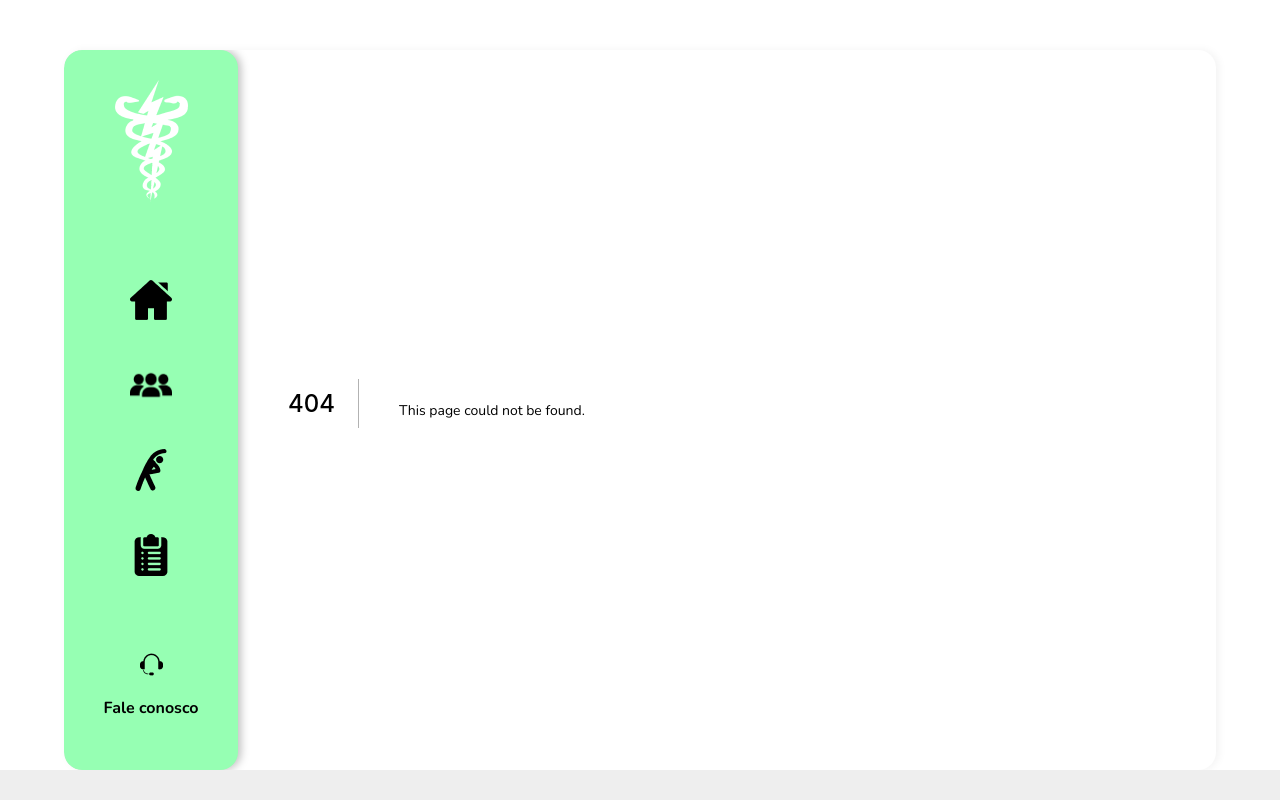
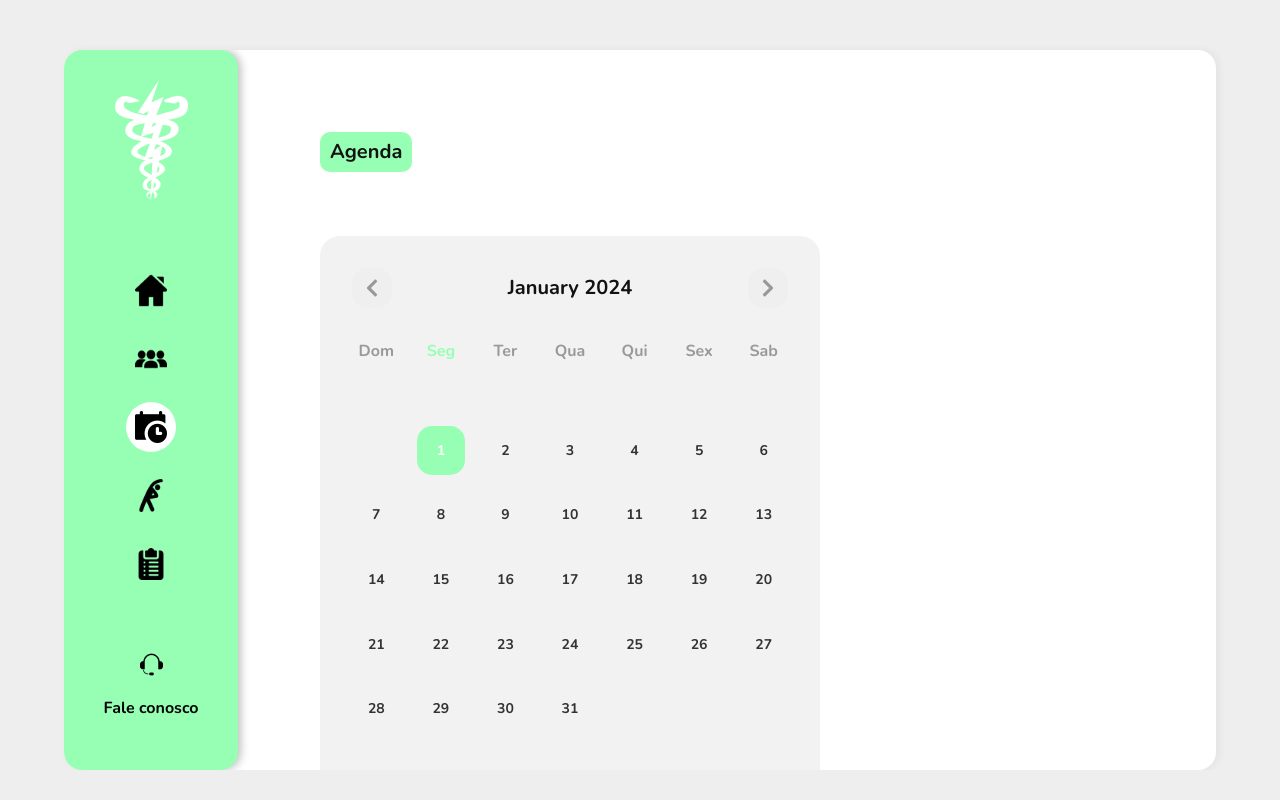
Before and after one commit to Wendellsg/app-fisio-web, a Next.js app: page /schedule in a window 1280 px wide. Before the commit this address had no page. Built offline with nearby package versions, Linux system fonts and the light colour scheme.

Commit message:
feat: calendar

```diff
--- a/package.json
+++ b/package.json
@@ -12,6 +12,7 @@
     "@hookform/resolvers": "^3.1.0",
     "@tanstack/react-query": "^5.0.5",
     "axios": "^0.26.1",
+    "date-fns": "^2.30.0",
     "jotai": "^2.2.1",
     "next": "12.1.4",
     "react": "18.0.0",
--- /dev/null
+++ b/pages/schedule/index.tsx
@@ -0,0 +1,25 @@
+import { Box } from "../../src/components/atoms/layouts";
+import { Title } from "../../src/components/atoms/typograph";
+import { Calendar } from "../../src/components/organisms/calendar";
+
+export default function SchedulePage() {
+  return (
+    <Box
+      width="100%"
+      justifyContent="space-between"
+      gap="2rem"
+      alignItems="flex-start"
+      minHeight="80vh"
+      padding="2rem"
+      flexDirection="column"
+    >
+      <Title size="lg" withBackground>
+        Agenda
+      </Title>
+
+      <Box margin="2rem 0">
+        <Calendar />
+      </Box>
+    </Box>
+  );
+}
--- a/src/components/Nav/index.tsx
+++ b/src/components/Nav/index.tsx
@@ -27,6 +27,11 @@ export default function NavMenu() {
             <img src={"/assets/pacientes.png"} alt="Pacientes" />
           </NavItem>
         </Link>
+        <Link href="/schedule" passHref>
+          <NavItem active={!!router.asPath.match("/schedule")}>
+            <img src={"/assets/calendar.png"} alt="schedule" />
+          </NavItem>
+        </Link>
         <Link href="/exercises" passHref>
           <NavItem active={!!router.asPath.match("/exercises")}>
             <img src={"/assets/exercicios.png"} alt="exercicios" />
--- a/src/components/Nav/styles.ts
+++ b/src/components/Nav/styles.ts
@@ -66,8 +66,8 @@ export const NavItem = styled.li<{
   }
 
   @media (min-width: 980px) {
-    width: 65px;
-    height: 65px;
+    width: 50px;
+    height: 50px;
   }
 
   &:hover {
--- /dev/null
+++ b/src/components/organisms/calendar/index.tsx
@@ -0,0 +1,211 @@
+import {
+  add,
+  eachDayOfInterval,
+  endOfMonth,
+  format,
+  getDay,
+  isFriday,
+  isMonday,
+  isSaturday,
+  isSunday,
+  isThursday,
+  isTuesday,
+  isWednesday,
+  parse,
+  startOfToday,
+} from "date-fns";
+import { useState } from "react";
+import { FaChevronLeft, FaChevronRight } from "react-icons/fa";
+import { THEME } from "../../../theme";
+import { Box } from "../../atoms/layouts";
+import { Paragraph } from "../../atoms/typograph";
+import { ChevronButton, Day, Meeting, WeekDate } from "./styles";
+
+const meetings = [
+  {
+    id: 1,
+    name: "Leslie Alexander",
+    imageUrl:
+      "https://images.unsplash.com/photo-1494790108377-be9c29b29330?ixlib=rb-1.2.1&ixid=eyJhcHBfaWQiOjEyMDd9&auto=format&fit=facearea&facepad=2&w=256&h=256&q=80",
+    startDatetime: "2023-11-11T13:00",
+    endDatetime: "2023-11-11T14:30",
+  },
+  {
+    id: 2,
+    name: "Michael Foster",
+    imageUrl:
+      "https://images.unsplash.com/photo-1519244703995-f4e0f30006d5?ixlib=rb-1.2.1&ixid=eyJhcHBfaWQiOjEyMDd9&auto=format&fit=facearea&facepad=2&w=256&h=256&q=80",
+    startDatetime: "2023-11-20T09:00",
+    endDatetime: "2023-11-20T11:30",
+  },
+  {
+    id: 3,
+    name: "Dries Vincent",
+    imageUrl:
+      "https://images.unsplash.com/photo-1506794778202-cad84cf45f1d?ixlib=rb-1.2.1&ixid=eyJhcHBfaWQiOjEyMDd9&auto=format&fit=facearea&facepad=2&w=256&h=256&q=80",
+    startDatetime: "2023-11-20T17:00",
+    endDatetime: "2023-11-20T18:30",
+  },
+  {
+    id: 4,
+    name: "Leslie Alexander",
+    imageUrl:
+      "https://images.unsplash.com/photo-1494790108377-be9c29b29330?ixlib=rb-1.2.1&ixid=eyJhcHBfaWQiOjEyMDd9&auto=format&fit=facearea&facepad=2&w=256&h=256&q=80",
+    startDatetime: "2022-06-09T13:00",
+    endDatetime: "2022-06-09T14:30",
+  },
+  {
+    id: 5,
+    name: "Michael Foster",
+    imageUrl:
+      "https://images.unsplash.com/photo-1519244703995-f4e0f30006d5?ixlib=rb-1.2.1&ixid=eyJhcHBfaWQiOjEyMDd9&auto=format&fit=facearea&facepad=2&w=256&h=256&q=80",
+    startDatetime: "2023-11-13T14:00",
+    endDatetime: "2023-11-13T14:30",
+  },
+];
+
+const getMeetings = (day: Date) => {
+  const dayString = format(day, "yyyy-MM-dd");
+  return meetings.filter(
+    (meeting) =>
+      format(
+        parse(meeting.startDatetime, "yyyy-MM-dd'T'HH:mm", new Date()),
+        "yyyy-MM-dd"
+      ) === dayString
+  );
+};
+
+export const Calendar = () => {
+  const today = startOfToday();
+  const [selectedDay, setSelectedDay] = useState(today);
+  const [currentMonth, setCurrentMonth] = useState(format(today, "MMM-yyyy"));
+  const firstDayCurrentMonth = parse(currentMonth, "MMM-yyyy", new Date());
+
+  let days = eachDayOfInterval({
+    start: firstDayCurrentMonth,
+    end: endOfMonth(firstDayCurrentMonth),
+  });
+
+  function previousMonth() {
+    let firstDayNextMonth = add(firstDayCurrentMonth, { months: -1 });
+    setCurrentMonth(format(firstDayNextMonth, "MMM-yyyy"));
+  }
+
+  function nextMonth() {
+    let firstDayNextMonth = add(firstDayCurrentMonth, { months: 1 });
+    setCurrentMonth(format(firstDayNextMonth, "MMM-yyyy"));
+  }
+
+  return (
+    <Box
+      width="500px"
+      backgroundColor={THEME.colors.gray}
+      padding="2rem"
+      borderRadius="20px"
+      flexDirection="column"
+    >
+      <Box flexDirection="column" width="100%">
+        <Box
+          flexDirection="column"
+          width="100%"
+          alignItems="center"
+          justifyContent="center"
+        >
+          <Box width="100%" justifyContent="space-between" alignItems="center">
+            <ChevronButton type="button" onClick={previousMonth}>
+              <FaChevronLeft aria-hidden="true" />
+            </ChevronButton>
+
+            <Paragraph size="lg" fontWeight="bold">
+              {format(firstDayCurrentMonth, "MMMM yyyy")}
+            </Paragraph>
+            <ChevronButton onClick={nextMonth} type="button">
+              <FaChevronRight aria-hidden="true" />
+            </ChevronButton>
+          </Box>
+          <Box
+            display="grid"
+            width="100%"
+            gridTemplateColumns="repeat(7, 1fr)"
+            margin="2rem 0"
+            justifyContent="center"
+            gap="1rem"
+          >
+            <WeekDate isToday={isSunday(today)}>Dom</WeekDate>
+            <WeekDate isToday={isMonday(today)}>Seg</WeekDate>
+            <WeekDate isToday={isTuesday(today)}>Ter</WeekDate>
+            <WeekDate isToday={isWednesday(today)}>Qua</WeekDate>
+            <WeekDate isToday={isThursday(today)}>Qui</WeekDate>
+            <WeekDate isToday={isFriday(today)}>Sex</WeekDate>
+            <WeekDate isToday={isSaturday(today)}>Sab</WeekDate>
+          </Box>
+          <Box
+            display="grid"
+            width="100%"
+            gridTemplateColumns="repeat(7, 1fr)"
+            margin="2rem 0"
+            gap="1rem"
+          >
+            {days.map((day, dayIdx) => (
+              <Day
+                key={day.toString()}
+                style={{
+                  gridColumnStart: dayIdx === 0 ? getDay(day) + 1 : undefined,
+                }}
+                isSelected={
+                  format(day, "yyyy-MM-dd") ===
+                  format(selectedDay, "yyyy-MM-dd")
+                }
+                isCurrentMonth={
+                  format(day, "yyyy-MM") ===
+                  format(firstDayCurrentMonth, "yyyy-MM")
+                }
+                isToday={
+                  format(day, "yyyy-MM-dd") === format(today, "yyyy-MM-dd")
+                }
+                onClick={() => setSelectedDay(day)}
+              >
+                <time dateTime={format(day, "yyyy-MM-dd")}>
+                  {format(day, "d")}
+                </time>
+
+                <Box>
+                  {getMeetings(day)
+                    .slice(0, 2)
+                    .map((meeting, meetIndex) => (
+                      <Meeting
+                        key={meeting.id}
+                        onClick={() => {}}
+                        style={{
+                          left: meetIndex === 0 ? 0 : meetIndex + 12,
+                        }}
+                      >
+                        <img
+                          src={meeting.imageUrl}
+                          alt=""
+                          width={"100%"}
+                          style={{
+                            borderRadius: "50%",
+                          }}
+                        />
+                      </Meeting>
+                    ))}
+
+                  {getMeetings(day).length > 1 && (
+                    <Meeting
+                      style={{
+                        left: 24,
+                      }}
+                    >
+                      <span>+{getMeetings(day).length - 1}</span>
+                    </Meeting>
+                  )}
+                </Box>
+              </Day>
+            ))}
+          </Box>
+        </Box>
+      </Box>
+    </Box>
+  );
+};
--- /dev/null
+++ b/src/components/organisms/calendar/styles.ts
@@ -0,0 +1,102 @@
+import styled from "styled-components";
+import { THEME } from "../../../theme";
+
+export const WeekDate = styled.span<{
+  isToday: boolean;
+}>`
+  width: 100%;
+  display: flex;
+  justify-content: center;
+  align-items: center;
+  font-size: 16px;
+  font-weight: bold;
+  color: ${({ isToday }) => (isToday ? THEME.colors.primary : "#999")};
+`;
+
+export const Day = styled.div<{
+  isToday: boolean;
+  isCurrentMonth: boolean;
+  isSelected: boolean;
+}>`
+  width: 100%;
+  height: auto;
+  aspect-ratio: 1/1;
+  display: flex;
+  flex-direction: column;
+  justify-content: center;
+  align-items: center;
+  position: relative;
+  border-radius: 15px;
+  font-size: 14px;
+  font-weight: bold;
+  color: ${({ isCurrentMonth, isSelected }) =>
+    isSelected
+      ? "#fff"
+      : isCurrentMonth
+      ? "#333"
+      : isSelected
+      ? "#000"
+      : "#999"};
+  background-color: ${({ isSelected }) =>
+    isSelected ? THEME.colors.primary : "transparent"};
+
+  border: ${({ isToday }) =>
+    isToday ? `2px solid ${THEME.colors.primary}` : "none"};
+  cursor: pointer;
+
+  &:hover {
+    background-color: ${({ isSelected }) =>
+      isSelected ? THEME.colors.primary : "#e5e5e5"};
+  }
+`;
+
+export const Meeting = styled.div`
+  width: 20px;
+  height: auto;
+  aspect-ratio: 1/1;
+  display: flex;
+  flex-direction: column;
+  justify-content: center;
+  align-items: center;
+  position: absolute;
+  bottom: -5px;
+  left: 0;
+  border-radius: 50%;
+  color: #fff;
+  padding: 1px;
+  background-color: ${THEME.colors.primary};
+  cursor: pointer;
+
+  img {
+    width: 100%;
+    height: 100%;
+    object-fit: cover;
+    border-radius: 50%;
+  }
+
+  span {
+    font-size: 10px;
+  }
+`;
+
+export const ChevronButton = styled.button`
+  width: 40px;
+  height: 40px;
+  display: flex;
+  padding: 10px;
+  border-radius: 15px;
+  justify-content: center;
+  align-items: center;
+  border: none;
+  cursor: pointer;
+
+  svg {
+    width: 20px;
+    height: 20px;
+    color: #999;
+  }
+
+  &:hover {
+    background-color: #e5e5e5;
+  }
+`;
```
Also changed, not shown: public/assets/calendar.png (added), 1 other file (tests, documents, lock files or other folders).
